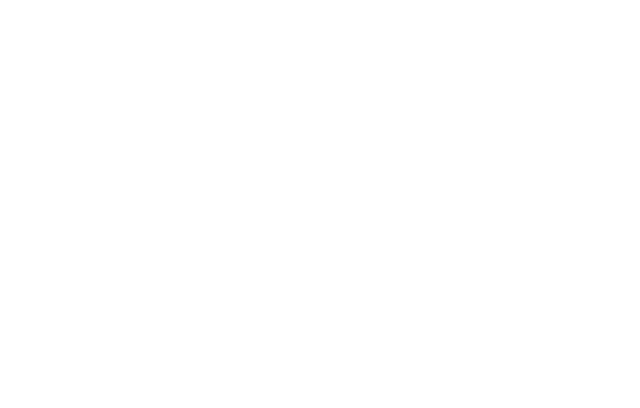
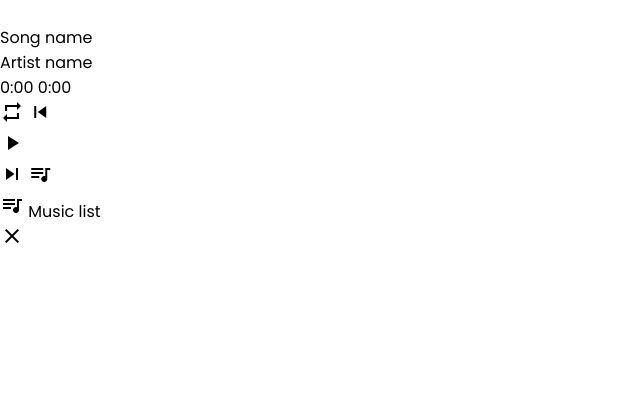
Before and after one commit to Bawelna0225/music_player_v2, a plain HTML site: page index.html in a window 1280 px wide. Shown: the whole page, without its empty margins (0-640 px from the left). Drawn offline with Linux system fonts and the light colour scheme.

Commit message:
html structure

```diff
--- a/index.html
+++ b/index.html
@@ -1,14 +1,56 @@
 <!DOCTYPE html>
 <html lang="en">
 	<head>
-    <meta charset="UTF-8">
-    <meta http-equiv="X-UA-Compatible" content="IE=edge">
-    <meta name="viewport" content="width=device-width, initial-scale=1.0">
-    <link rel="stylesheet" href="css/style.css">
+		<meta charset="UTF-8" />
+		<meta http-equiv="X-UA-Compatible" content="IE=edge" />
+		<meta name="viewport" content="width=device-width, initial-scale=1.0" />
+		<link rel="stylesheet" href="css/style.css" />
+		<link rel="stylesheet" href="https://fonts.googleapis.com/icon?family=Material+Icons" />
 		<script src="js/main.js" defer></script>
 		<title>Music Player with Audio Visualizer</title>
 	</head>
 	<body>
-
+		<section class="wrapper">
+			<div class="img">
+                <img src="" alt="">
+            </div>
+			<div class="details">
+                <p class="name">Song name</p>
+				<p class="artist">Artist name</p>
+            </div>
+			<div class="progress-area">
+				<div class="progress-bar">
+					<audio src="" id="main-audio"></audio>
+				</div>
+				<div class="song-timer">
+					<span class="current-time">0:00</span>
+					<span class="max-duration">0:00</span>
+				</div>
+			</div>
+			<div class="controls">
+				<i id="repeat-plist" class="material-icons" title="Playlist looped">repeat</i>
+				<i id="prev" class="material-icons">skip_previous</i>
+				<div class="play-pause">
+					<i class="material-icons play">play_arrow</i>
+				</div>
+				<i id="next" class="material-icons">skip_next</i>
+				<i id="more-music" class="material-icons">queue_music</i>
+			</div>
+			<div class="music-list">
+				<div class="header">
+					<div class="row">
+						<i class="list material-icons">queue_music</i>
+						<span>Music list</span>
+					</div>
+					<i id="close" class="material-icons">close</i>
+				</div>
+				<ul>
+					<!-- here li list are coming from js -->
+				</ul>
+			</div>
+		</section>
+        <section id="container">
+            <canvas id="canvas1"></canvas>
+        </section>
 	</body>
 </html>
```
Lines whose indentation alone changed are shown as unchanged.
